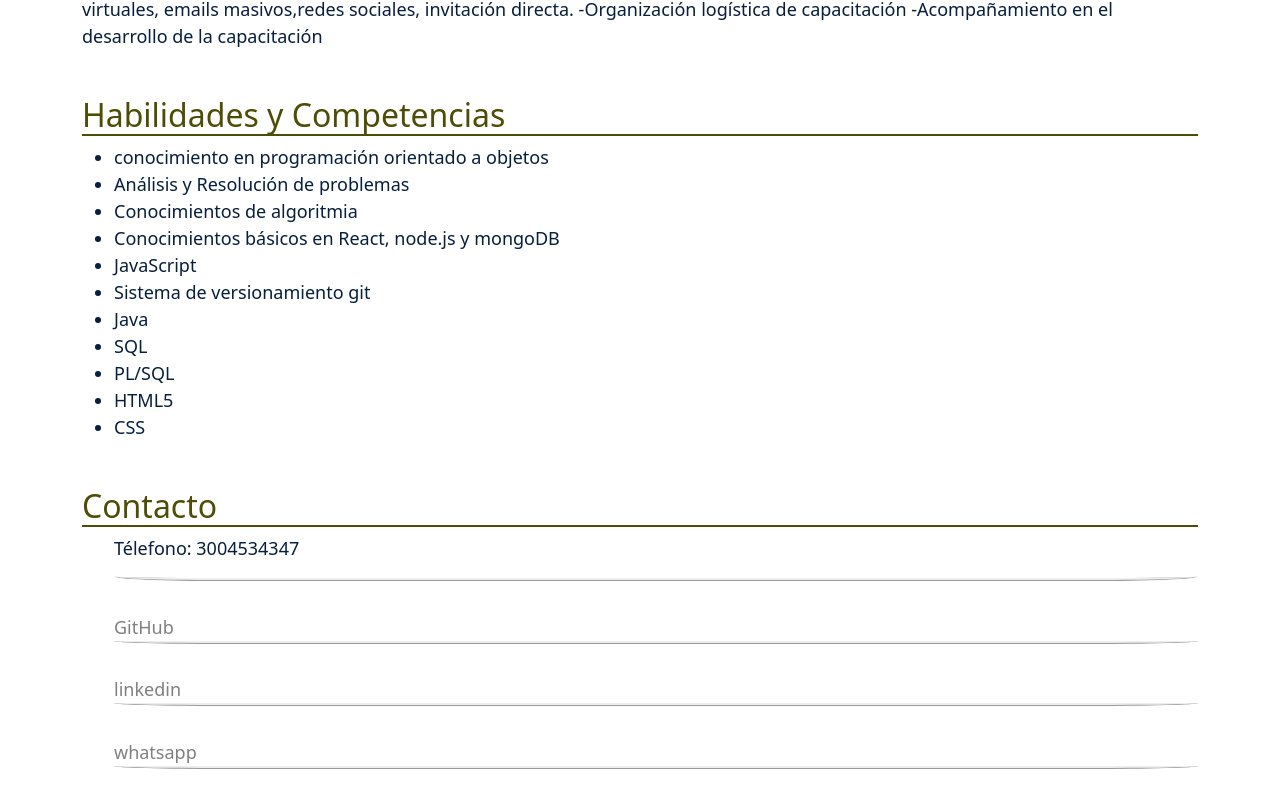
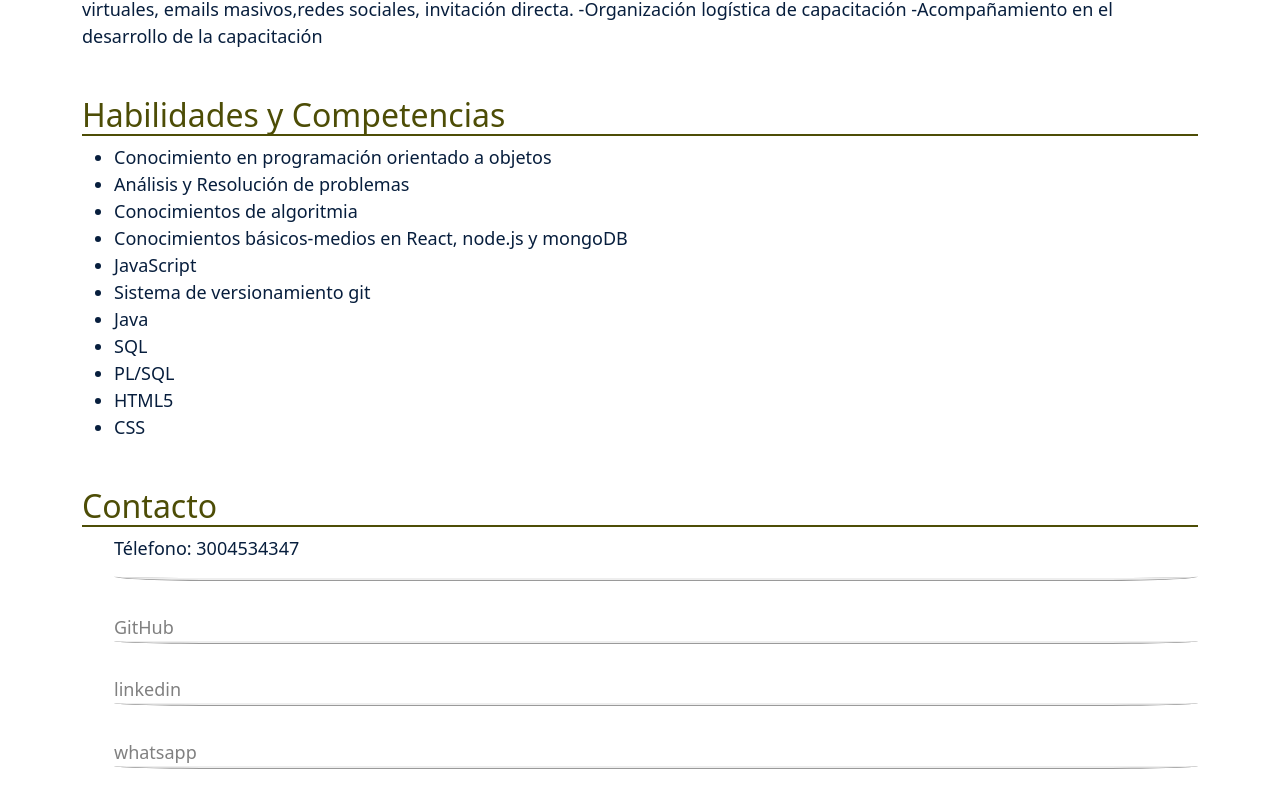
Before and after one commit to krlosjn/portafolioreact, a React (Create React App) app: page /curriculum in a window 1280 px wide. Shown: the part 1369-2177 px from the top of the page. Built offline with nearby package versions, Linux system fonts and the light colour scheme.

Commit message:
cambios realizados en los componentes de Curriculum y Menu

```diff
--- a/src/components/Curriculum.jsx
+++ b/src/components/Curriculum.jsx
@@ -70,10 +70,10 @@ const Curriculum=()=>{
             <div id="habilidades" class="section container">
                 <h2 className="textoH2">Habilidades y Competencias</h2>
                 <ul className="listando">
-                    <li>conocimiento en programación orientado a objetos</li>
+                    <li>Conocimiento en programación orientado a objetos</li>
                     <li>Análisis y Resolución de problemas</li>
                     <li>Conocimientos de algoritmia</li>
-                    <li>Conocimientos básicos en React, node.js y mongoDB</li>
+                    <li>Conocimientos básicos-medios en React, node.js y mongoDB</li>
                     <li>JavaScript</li>
                     <li>Sistema de versionamiento git</li>
                     <li>Java</li>
@@ -106,6 +106,4 @@ const Curriculum=()=>{
     );
 
 }
-
-
 export default Curriculum;
--- a/src/components/Menu.jsx
+++ b/src/components/Menu.jsx
@@ -35,7 +35,6 @@ const Menu =() => {
 
                         <NavDropdown title="CV" id="collasible-nav-dropdown">
                             <NavDropdown.Item onClick={sendCv} >CV html</NavDropdown.Item>
-                            <NavDropdown.Item href="#">CV pdf</NavDropdown.Item>
                             <NavDropdown.Divider />
                         </NavDropdown>
                         </Nav>
```
